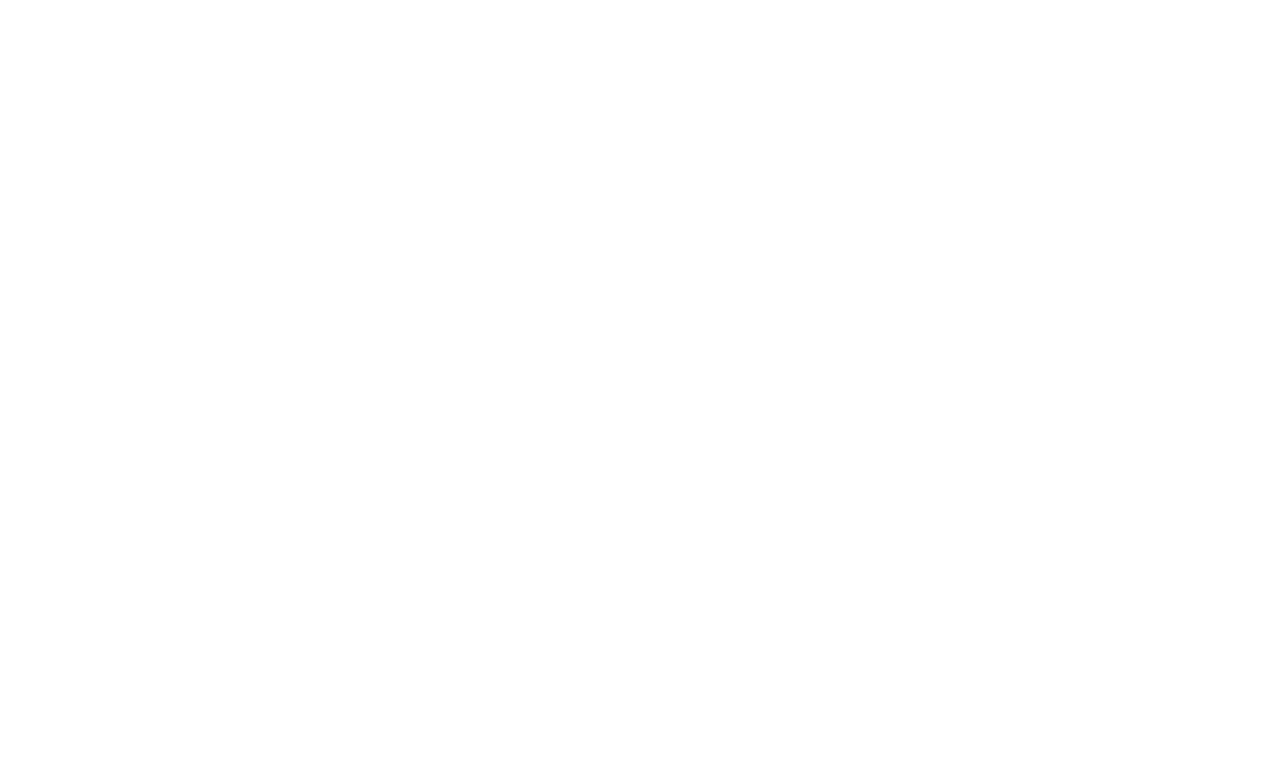
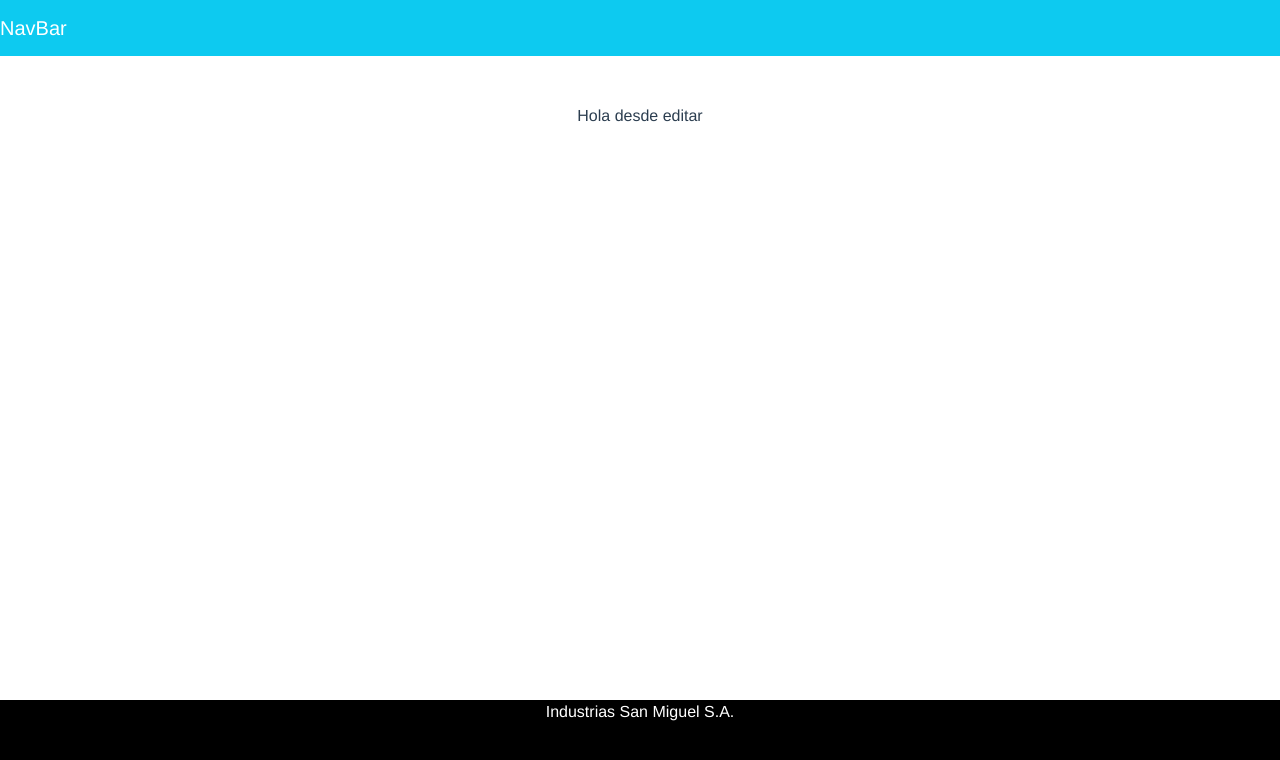
Before and after one commit to eduardobg/crm-backoffice, a Vue app: page /editarview/1 in a window 1280 px wide. Shown: the top 760 px of the page. Built offline with nearby package versions, Linux system fonts and the light colour scheme; no server answers.

Commit message:
avance del crud version 2

```diff
--- a/src/App.vue
+++ b/src/App.vue
@@ -13,6 +13,5 @@
   -moz-osx-font-smoothing: grayscale;
   text-align: center;
   color: #2c3e50;
-  margin-top: 60px;
 }
 </style>
--- /dev/null
+++ b/src/components/FooterComp.vue
@@ -0,0 +1,24 @@
+<template>
+  <div>
+      <footer>
+          Industrias San Miguel S.A.
+      </footer>
+  </div>
+</template>
+
+<script>
+export default {
+
+}
+</script>
+
+<style scoped>
+footer {
+    position: fixed;
+    height: 100px;
+    bottom: 0;
+    width: 100%;
+    background-color: black;
+    color: white;
+}
+</style>
--- /dev/null
+++ b/src/components/HeaderComp.vue
@@ -0,0 +1,17 @@
+<template>
+   <div>
+      <b-navbar toggleable="lg" type="dark" variant="info">
+        <b-navbar-brand href="#">NavBar</b-navbar-brand>
+      </b-navbar><br><br>
+    </div>
+</template>
+
+<script>
+export default {
+
+}
+</script>
+
+<style>
+
+</style>
--- a/src/components/HeaderWorld.vue
+++ /dev/null
@@ -1,15 +0,0 @@
-<template>
-  <div>
-    Aqui va el sidebar
-  </div>
-</template>
-
-<script>
-export default {
-
-}
-</script>
-
-<style>
-
-</style>
--- a/src/router/index.js
+++ b/src/router/index.js
@@ -2,6 +2,7 @@ import Vue from 'vue'
 import VueRouter from 'vue-router'
 import HomeView from '../views/HomeView.vue'
 import DashboardView from '../views/DashboardView.vue'
+import EditarView from '../views/EditarView.vue'
 
 Vue.use(VueRouter)
 
@@ -15,6 +16,11 @@ const routes = [
     path: '/dashboardview',
     name: 'DashboardView',
     component: DashboardView
+  },
+  {
+    path: '/editarview/:id',
+    name: 'EditarView',
+    component: EditarView
   }
 ]
 
--- a/src/views/DashboardView.vue
+++ b/src/views/DashboardView.vue
@@ -1,17 +1,67 @@
 <template>
   <div>
-      <HeaderWorld />
-      Hola usuario
+      <HeaderComp />
+
+      <div class="container">
+        <table class="table table-hover">
+          <thead>
+            <tr>
+              <th scope="col">ID</th>
+              <th scope="col">Nombre</th>
+              <th scope="col">Apellido</th>
+              <th scope="col">DNI/RUC</th>
+              <th scope="col">Negocio</th>
+              <th scope="col">Telefono</th>
+              <th scope="col">Email</th>
+              <th scope="col">Status</th>
+            </tr>
+          </thead>
+          <tbody>
+            <tr v-for="customers in Listcustomers" :key="customers._id" v-on:click="editar(customers._id)">
+              <td>{{ customers._id }}</td>
+              <td>{{ customers.name }}</td>
+              <td>{{ customers.lastName }}</td>
+              <td>{{ customers.ruc_dni }}</td>
+              <td>{{ customers.businessName }}</td>
+              <td>{{ customers.phone }}</td>
+              <td>{{ customers.email }}</td>
+              <td>{{ customers.state }}</td>
+            </tr>
+          </tbody>
+        </table>
+      </div>
+
+      <FooterComp />
   </div>
 </template>
 
 <script>
-import HeaderWorld from '@/components/HeaderWorld.vue'
-
+import HeaderComp from '@/components/HeaderComp.vue'
+import FooterComp from '@/components/FooterComp.vue'
+import axios from 'axios'
 export default {
     name: "DashboardView",
+    data(){
+      return {
+        Listcustomers: null,
+      }
+    },
     components: {
-      HeaderWorld
+      HeaderComp,
+      FooterComp
+    },
+    methods: {
+      editar(id){
+        this.$router.push('/editarview/' + id)
+      }
+    },
+    mounted: function(){
+      let direccion = "https://crm-utp.herokuapp.com/api/customers"
+      axios.get(direccion).then(data => {
+        console.log(data.data.customers)
+        this.Listcustomers = data.data.customers
+
+      })
     }
 }
 </script>
--- /dev/null
+++ b/src/views/EditarView.vue
@@ -0,0 +1,42 @@
+<template>
+  <div>
+      <HeaderComp />
+        <div class="container">
+            Hola desde editar
+        </div>
+      <FooterComp />
+  </div>
+</template>
+
+<script>
+import HeaderComp from '@/components/HeaderComp.vue'
+import FooterComp from '@/components/FooterComp.vue'
+import axios from 'axios'
+
+export default {
+    name: "EditarView",
+    components: {
+      HeaderComp,
+      FooterComp
+    },
+    data: function(){
+        return {
+            id: null
+        }
+    },
+    mounted: function(){
+        this.id = this.$route.params.id
+        axios.get("https://crm-utp.herokuapp.com/api/customers/" + this.id)
+        .then(datos => {
+            console.log(datos)
+        })
+        .catch(err => {
+            console.log(err)
+        })
+    }
+}
+</script>
+
+<style scoped>
+
+</style>
```
